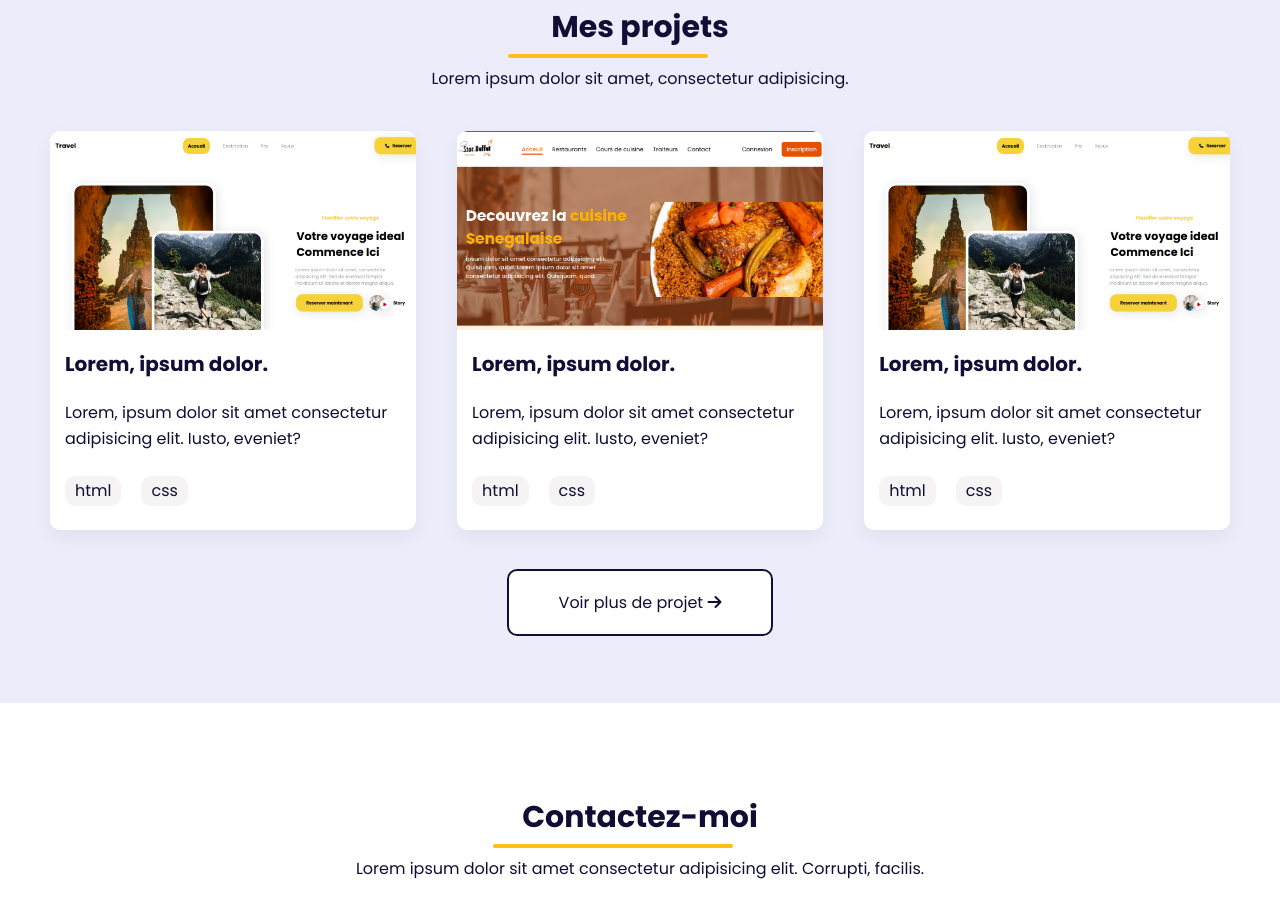
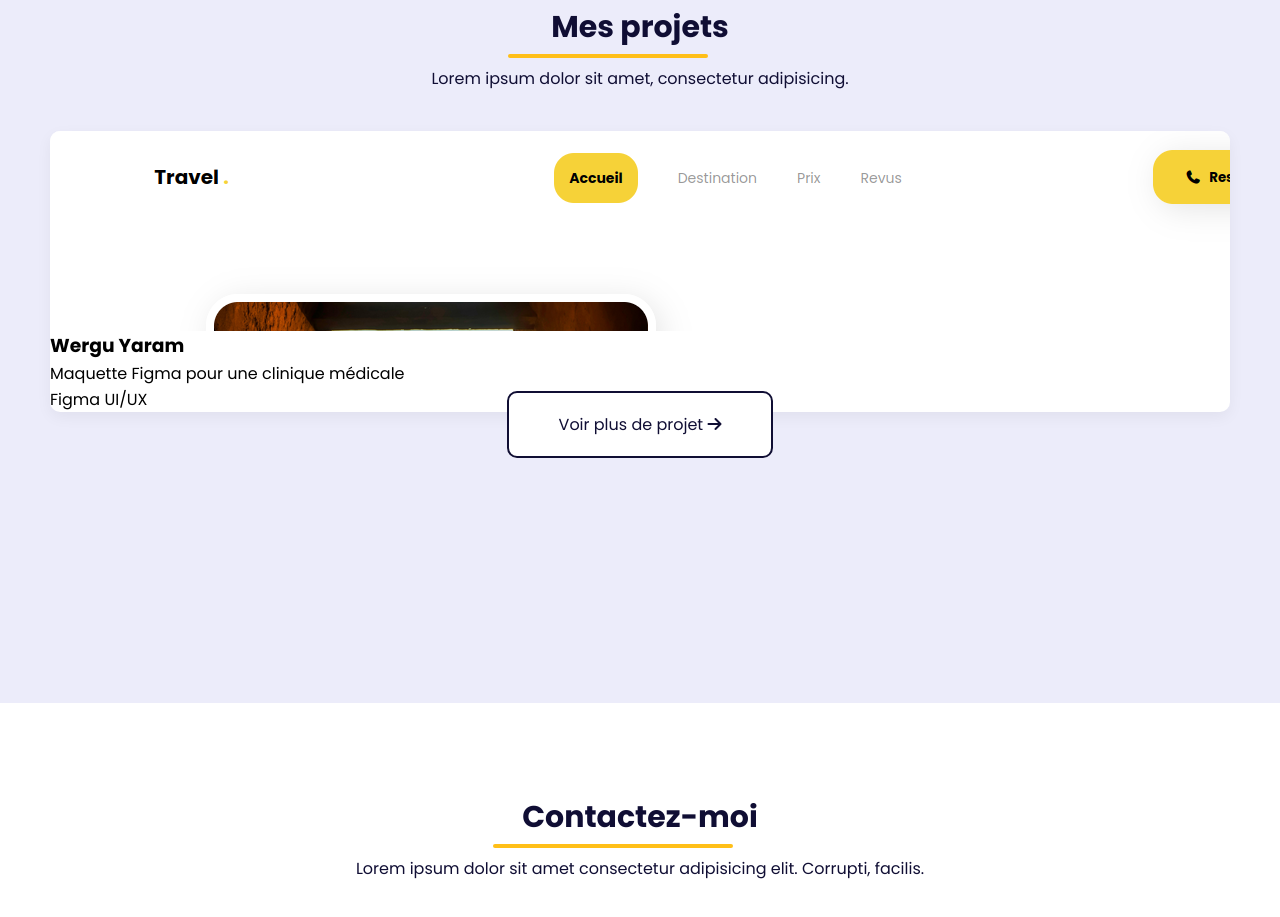
Before and after one commit to anf692/Portfolio-assane-n-fall, a plain HTML site: page index.html in a window 1280 px wide. Shown: the part 2436-3353 px from the top of the page. Drawn offline with Linux system fonts and the light colour scheme.

Commit message:
Modifications des card de projets

```diff
--- a/css/style.css
+++ b/css/style.css
@@ -398,61 +398,53 @@ style pour la section a propos */
     gap: 15px;
 }
 
-.card-item{
-    background-color:var(--tertiary);
-     box-shadow: 0 8px 20px rgba(0,0,0,0.05);
-    width: 31%;
-    border-radius: 10px;
-    overflow: hidden;
-    margin-bottom: 60px;
-    transition: 0.5s;
+.card-item {
+  background-color: white;
+  border-radius: 10px;
+  overflow: hidden;
+  box-shadow: 0 5px 15px rgba(0, 0, 0, 0.05);
+  transition: all 0.3s ease;
 }
 
-.card-item:hover{
-    transform: scale(1.1);
+.project-image {
+  height: 200px;
+  overflow: hidden;
+  position: relative;
 }
 
-.card-item img{
-    width: 100%;
-    height: 50%;
-    object-fit: cover;
-    border-radius: 10px 10px 0 0;
-    transition: 0.5s;
+.project-link {
+  color: var(--primary-light);
+  font-weight: 500;
+  display: inline-flex;
+  align-items: center;
+  gap: 0.3rem;
+  width: 50px;
+  height: 50px;
+  background: white;
+  border-radius: 50%;
+  display: flex;
+  justify-content: center;
+  align-items: center;
+  color: var(--primary-color);
+  font-size: 1.2rem;
+  transition: all 0.3s ease;
 }
 
-.card-item img:hover{
-    transform: scale(1.0);
+.project-links {
+  position: absolute;
+  top: 0;
+  left: 0;
+  width: 100%;
+  height: 100%;
+  background: rgba(27, 50, 100, 0.8);
+  display: flex;
+  justify-content: center;
+  align-items: center;
+  gap: 1.5rem;
+  opacity: 0;
+  transition: opacity 0.3s ease;
 }
 
-.card-item h3{
-    font-size: 20px;
-    color: var(--primary);
-    margin-top: 10px;
-    margin-bottom: 5px;
-    padding-left: 15px;
-}
-
-.card-item p{
-    color: var(--primary);
-    padding: 15px;
-    margin-bottom: 10px;
-    text-align: start;
-}
-
-.card-item ul{
-    display: flex;
-    gap: 20px;
-    list-style: none;
-    padding-left: 15px;
-}
-
-.card-item ul li{
-    color: #100E34;
-    background-color: #f5f3f3;
-    padding: 2px 10px;
-    border-radius: 10px;
-    margin-bottom: 50px;
-}
 
 .projet-btn{
     text-align: center;
--- a/index.html
+++ b/index.html
@@ -161,35 +161,25 @@
             <h1>Mes projets</h1>
             <p class="text">Lorem ipsum dolor sit amet, consectetur adipisicing.</p>
             <div class="card-projet">
+
                 <div class="card-item">
-                    <img src="./images/atelier5.png" alt="">
-                    <h3>Lorem, ipsum dolor.</h3>
-                    <p>Lorem, ipsum dolor sit amet consectetur adipisicing elit. Iusto, eveniet?</p>
-                    <ul>
-                        <li>html</li>
-                        <li>css</li>
-                    </ul>
+                    <div class="project-image">
+                        <img src="./images/atelier5.png" alt="Atelier5" loading="lazy">
+                        <div class="project-links">
+                            <a href="./images/wergu.JPG" class="project-link" aria-label="Voir le projet"><i class="fas fa-eye"></i></a>
+                            <a href="https://www.figma.com/design/g34gX0aepi26psxSZfT8M4/Clinique-Wergu-Yaram?node-id=1-2&t=hvN1HN9B67RkIkFn-1" class="project-link" aria-label="Voir sur Figma"><i class="fab fa-figma"></i></a>
+                        </div>
+                    </div>
+                    <div class="project-content">
+                        <h3>Wergu Yaram</h3>
+                        <p>Maquette Figma pour une clinique médicale</p>
+                        <div class="project-tags">
+                            <span>Figma</span>
+                            <span>UI/UX</span>
+                        </div>
+                    </div>
                 </div>
 
-                <div class="card-item">
-                    <img src="./images/atelier6.png" alt="">
-                    <h3>Lorem, ipsum dolor.</h3>
-                    <p>Lorem, ipsum dolor sit amet consectetur adipisicing elit. Iusto, eveniet?</p>
-                    <ul>
-                        <li>html</li>
-                        <li>css</li>
-                    </ul>
-                </div>
-
-                <div class="card-item">
-                    <img src="./images/atelier5.png" alt="">
-                    <h3>Lorem, ipsum dolor.</h3>
-                    <p>Lorem, ipsum dolor sit amet consectetur adipisicing elit. Iusto, eveniet?</p>
-                    <ul>
-                        <li>html</li>
-                        <li>css</li>
-                    </ul>
-                </div>
             </div>
 
             <div class="projet-btn">
```
